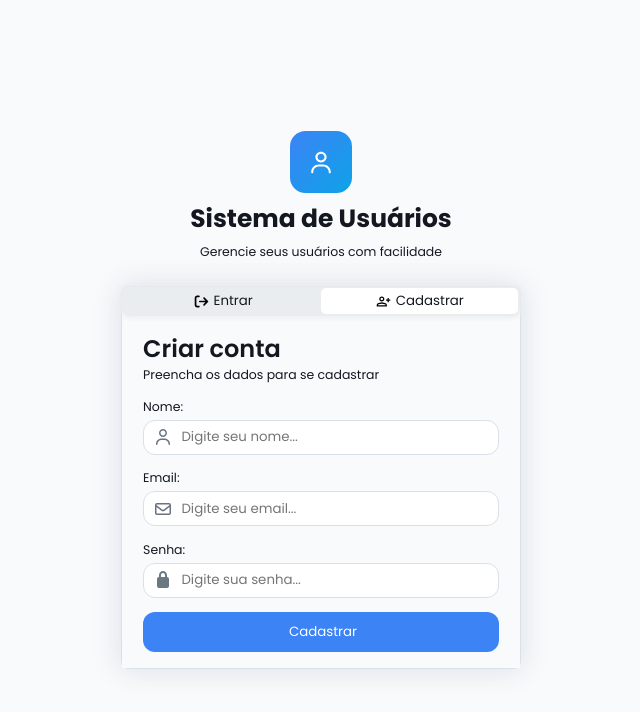
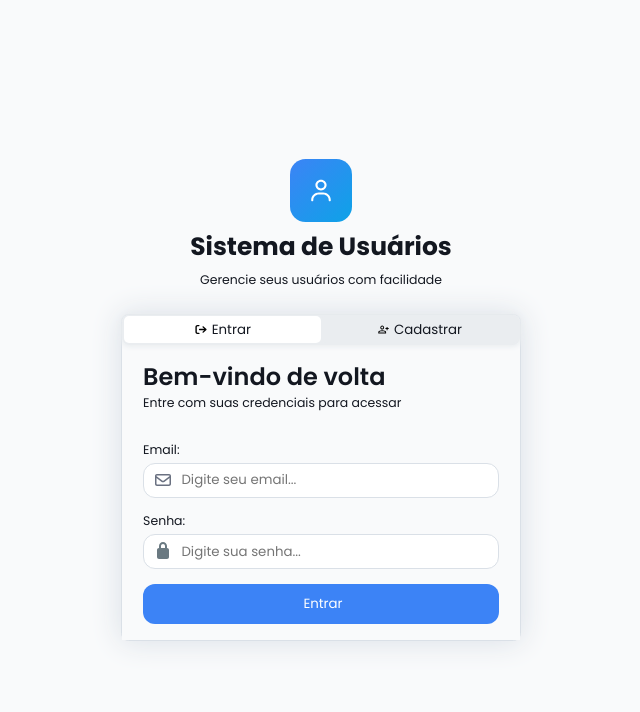
Before and after one commit to MarcosOlm/sistemas-de-usuarios, a React (Vite) app in the folder frontend/: page /login-registration in a window 1280 px wide. Shown: the top 712 px of the page, without its empty margins (319-959 px from the left). Built offline with nearby package versions, Linux system fonts and the light colour scheme.

Commit message:
Cradastrando o usuário e fazendo login

```diff
--- a/frontend/src/components/button-component/Button.css
+++ b/frontend/src/components/button-component/Button.css
@@ -5,10 +5,15 @@ button {
     gap: 4px;
     width: 100%;
     border: none;
+    cursor: pointer;
+}
+
+button:disabled {
+    cursor: auto;
 }
 
 img {
-    height: 17px;
+    height: 1em;
     background-color: transparent;
 }
 
--- a/frontend/src/pages/login-registration/LoginRegistration.css
+++ b/frontend/src/pages/login-registration/LoginRegistration.css
@@ -27,7 +27,7 @@
 
 /* form section */
 
-form {
+.form-post {
   display: flex;
   flex-direction: column;
   align-items: start;
@@ -39,7 +39,7 @@ form {
   box-shadow: 0 0 30px 1px var(--border);
 }
 
-form h1 {
+.form-post h1 {
   font-size: 1.5rem;
   font-weight: 600;
 }
--- a/frontend/src/pages/login-registration/LoginRegistration.tsx
+++ b/frontend/src/pages/login-registration/LoginRegistration.tsx
@@ -1,6 +1,8 @@
+import "./LoginRegistration.css";
 import Button from "../../components/button-component/Button";
 import Input from "../../components/input-component/Input";
-import "./LoginRegistration.css";
+import userService from "../../services/useService";
+import { useNavigate } from "react-router-dom";
 import { useState } from "react";
 import { useForm } from "react-hook-form";
 
@@ -11,15 +13,48 @@ type FormData = {
 };
 
 const LoginRegistration = () => {
-  const [isLogin, setIsLogin] = useState<boolean>(false);
+  const [isLogin, setIsLogin] = useState<boolean>(true);
+  const [isLoading, setIsLoading] = useState<boolean>(false);
   const {
     register,
     handleSubmit,
     formState: { errors },
   } = useForm<FormData>();
+  const navigate = useNavigate();
 
-  function onSubmit(data: FormData) {
-    console.log(data);
+  function submit(data: FormData) {
+    setIsLoading(true);
+
+    async function submitLogin() {
+      const login = await userService.loginUser(data);
+      return login;
+    }
+    async function submitCreate() {
+      const create = await userService.createUser(data);
+      return create;
+    }
+
+    if (isLogin) {
+      submitLogin().then((res) => {
+        if (res.data.status) {
+          navigate('/');
+        } else {
+          alert("Não foi possível entrar. Tente novamente!");
+          setIsLoading(false);
+        }
+      });
+    }
+    if (!isLogin) {
+      submitCreate().then((res) => {
+        if (res.data.status) {
+          alert("Cadastro criado. Tente fazer login!");
+          setIsLoading(false);
+          setIsLogin(true);
+        } else {
+          console.log(res.data.massage)
+        }
+      });
+    }
   }
 
   return (
@@ -31,7 +66,7 @@ const LoginRegistration = () => {
           <p>Gerencie seus usuários com facilidade</p>
         </div>
 
-        <form onSubmit={handleSubmit(onSubmit)}>
+        <form onSubmit={handleSubmit(submit)} className="form-post">
           <div className="btn-wrap">
             <Button
               text={"Entrar"}
@@ -128,7 +163,14 @@ const LoginRegistration = () => {
             </div>
             <Button
               type="submit"
-              text={isLogin ? "Entrar" : "Cadastrar"}
+              text={
+                !isLoading
+                  ? isLogin
+                    ? "Entrar"
+                    : "Cadastrar"
+                  : "Carregando..."
+              }
+              disabled={isLoading}
               bgColor="primary"
               style={{
                 alignSelf: "center",
```
Also changed, not shown: frontend/public/phone-input.svg (added).
